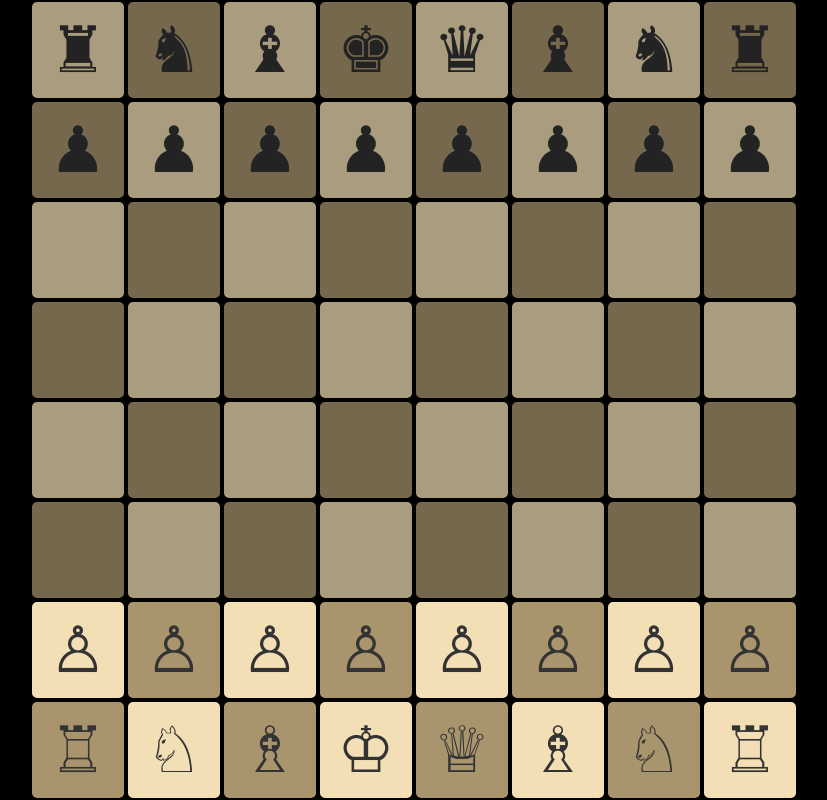
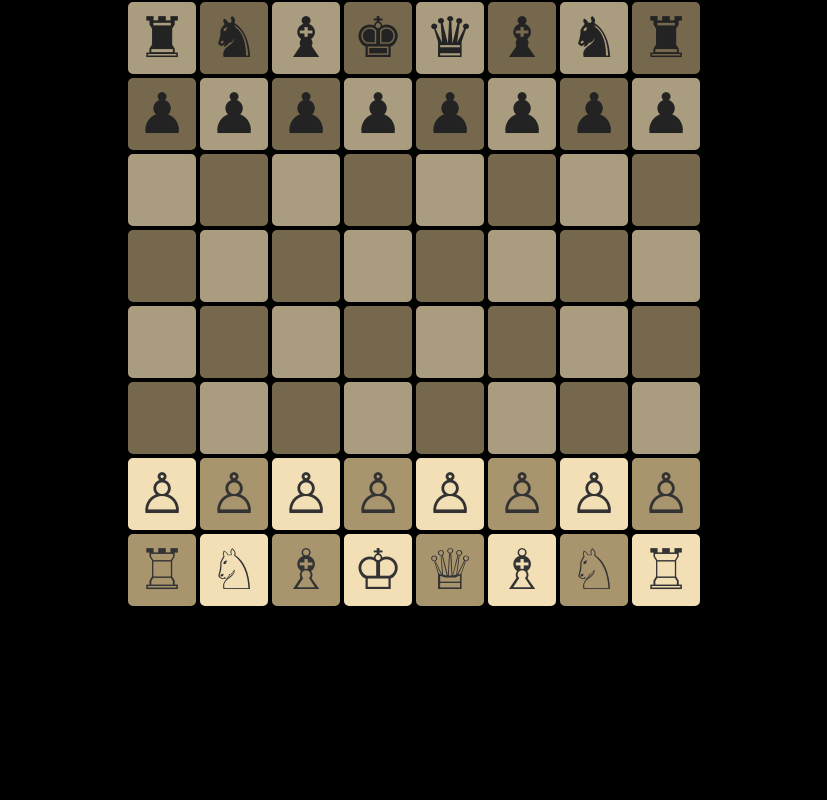
Before and after one commit to ryanlaffoon/basic-chess, a plain HTML site: page index.html in a window 1280 px wide. Shown: the whole page, without its empty margins (226-1053 px from the left). Drawn offline with nearby package versions, Linux system fonts and the light colour scheme.

Commit message:
Style update

```diff
--- a/app.js
+++ b/app.js
@@ -364,8 +364,8 @@
 	}
 
 	function updateMessage() {
-	    $('.moves').html(moves);
-	    $('.captured').html(captured);
+	    $('.moves').html(moves.reverse());
+	    $('.captured').html(captured.reverse());
 	}
 
 	$(document).ready(function () {
--- a/style.css
+++ b/style.css
@@ -4,8 +4,10 @@ body{
 }
 
 .board{
-	min-height: 96vh;
-	width: 96vh;
+	/*min-height: 96vh;
+	width: 96vh;*/
+    min-height: 72vh;
+	width: 72vh;
 	display: flex;
 	flex-wrap: wrap;
 	margin: auto;
@@ -13,8 +15,8 @@ body{
 
 .square {
     opacity: 0.7;
-    min-height: 12vh;
-    width: 12vh;
+    min-height: 9vh;
+    width: 9vh;
 	text-align: center;
 	display: inline-block;
 	background-color: #f2dfb5;
@@ -22,8 +24,8 @@ body{
 	border: 2px solid black;
 	margin: 0px;
 
-	line-height: 12vh;
-	font-size: 8vh;
+	line-height: 9vh;
+	font-size: 7vh;
 }
 	.square:nth-child(-2n+8),
 	.square:nth-child(8) ~ .square:nth-child(-2n+15),
@@ -69,6 +71,8 @@ body{
     position: absolute;
     top: 0;
     left: 0;
+    height: 50vw;
+    overflow: scroll;
 }
 .captured {
     color: white;
```
